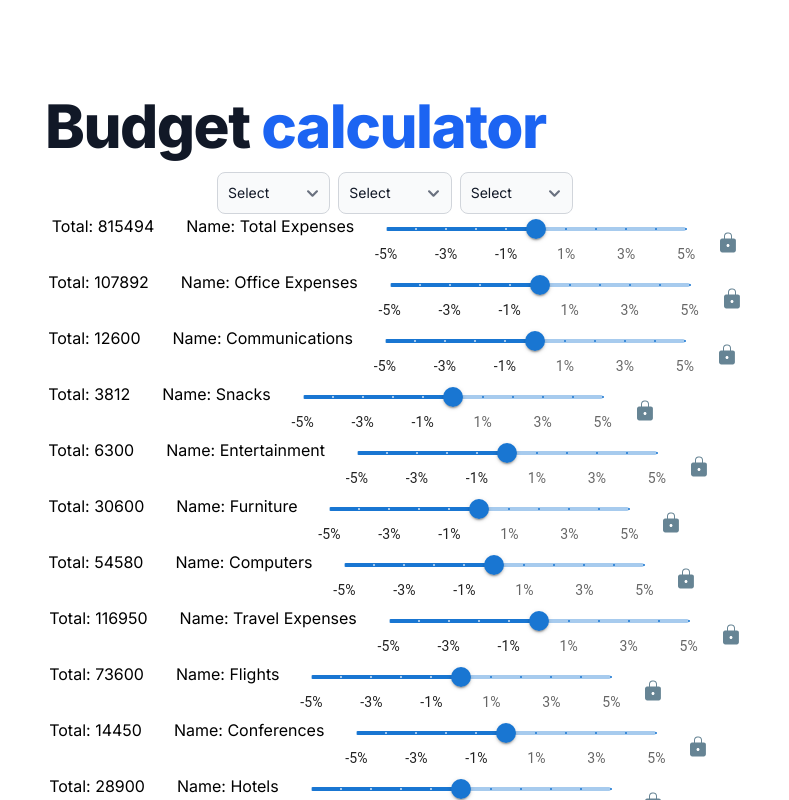
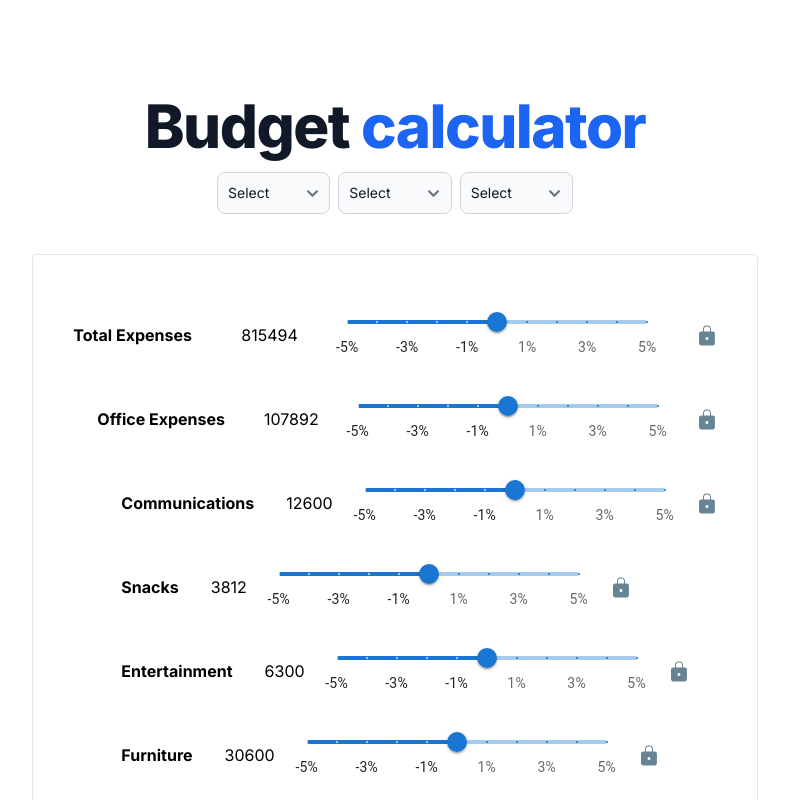
Before and after one commit to pavel-shermayster-sage/top-down-planning, a Next.js app: page / in a window 1280 px wide. Shown: the top 800 px of the page, without its empty margins (245-1034 px from the left). Built offline with nearby package versions, Linux system fonts and the light colour scheme.

Commit message:
little style improvements

```diff
--- a/src/app/page.tsx
+++ b/src/app/page.tsx
@@ -19,18 +19,42 @@ export default function Home() {
   };
 
   return (
-    <main className="flex min-h-screen flex-col items-center justify-between p-24">
+    <main className="flex min-h-screen flex-col justify-between p-24">
       <div>
-        <h1 className="mb-4 text-4xl font-extrabold leading-none tracking-tight text-gray-900 md:text-5xl lg:text-6xl dark:text-white">
+        <h1 className="mb-4 text-center text-4xl font-extrabold leading-none tracking-tight text-gray-900 md:text-5xl lg:text-6xl dark:text-white">
           Budget{" "}
           <span className="text-blue-600 dark:text-blue-500"> calculator</span>{" "}
         </h1>
         <div className="flex flex-col items-center justify-center">
           <div className="flex gap-2">
-						<Select id="department" onChange={onSelectChange} items={[{ value: "rnd", label: "R&D" }, { value: "sales", label: "Sales"}, { value: "product", label: "Product"}]}></Select>
-						<Select id="location" onChange={onSelectChange} items={[{ value: "london", label: "London" }, { value: "tel-aviv", label: "Tel Aviv"}, { value: "chicago", label: "Chicago"}]}></Select>
-						<Select id="project" onChange={onSelectChange} items={[{ value: "accelerator", label: "Accelerator" }, { value: "sip", label: "SIP"}]}></Select>
+            <Select
+              id="department"
+              onChange={onSelectChange}
+              items={[
+                { value: "rnd", label: "R&D" },
+                { value: "sales", label: "Sales" },
+                { value: "product", label: "Product" },
+              ]}
+            ></Select>
+            <Select
+              id="location"
+              onChange={onSelectChange}
+              items={[
+                { value: "london", label: "London" },
+                { value: "tel-aviv", label: "Tel Aviv" },
+                { value: "chicago", label: "Chicago" },
+              ]}
+            ></Select>
+            <Select
+              id="project"
+              onChange={onSelectChange}
+              items={[
+                { value: "accelerator", label: "Accelerator" },
+                { value: "sip", label: "SIP" },
+              ]}
+            ></Select>
           </div>
+          <div className="flex flex-col gap-1 items-start mt-10 border p-10 rounded">
             {data.map((item) => {
               return (
                 <>
@@ -44,7 +68,10 @@ export default function Home() {
                   />
                   {item.sibling.map((item) => {
                     return (
-                    <div key={item.expenseId}>
+                      <div
+                        className="ml-6 flex flex-col gap-1 items-start"
+                        key={item.expenseId}
+                      >
                         <Section
                           item={item}
                           onChange={onChange}
@@ -54,6 +81,10 @@ export default function Home() {
                         />
                         {item.sibling.map((item) => {
                           return (
+                            <div
+                              className="ml-6 flex flex-col gap-1 items-start"
+                              key={item.expenseId}
+                            >
                               <Section
                                 key={item.expenseId}
                                 item={item}
@@ -62,6 +93,7 @@ export default function Home() {
                                   console.log("isLocked", isLocked);
                                 }}
                               />
+                            </div>
                           );
                         })}
                       </div>
@@ -72,6 +104,7 @@ export default function Home() {
             })}
           </div>
         </div>
+      </div>
       <div className="z-10 max-w-5xl w-full items-center justify-between font-mono text-sm lg:flex"></div>
     </main>
   );
--- a/src/components/section.tsx
+++ b/src/components/section.tsx
@@ -15,10 +15,9 @@ export function Section({
 }) {
   const [locked, setLocked] = useState(false);
   return (
-    <div className="flex flex-col">
-      <div className="flex gap-8 align-sub">
-        <div>Total: {item.total}</div>
-        <div>Name: {item.expenseName}</div>
+    <div className="flex justify-between gap-8 items-center h-20 w-full">
+      <span className="font-bold">{item.expenseName}</span>
+      <div>{item.total}</div>
       <Slider
         id="slider"
         disabled={locked}
@@ -35,6 +34,5 @@ export function Section({
         {locked ? <UnLockIcon /> : <LockIcon />}
       </button>
     </div>
-    </div>
   );
 }
```
Lines whose indentation alone changed are shown as unchanged.
